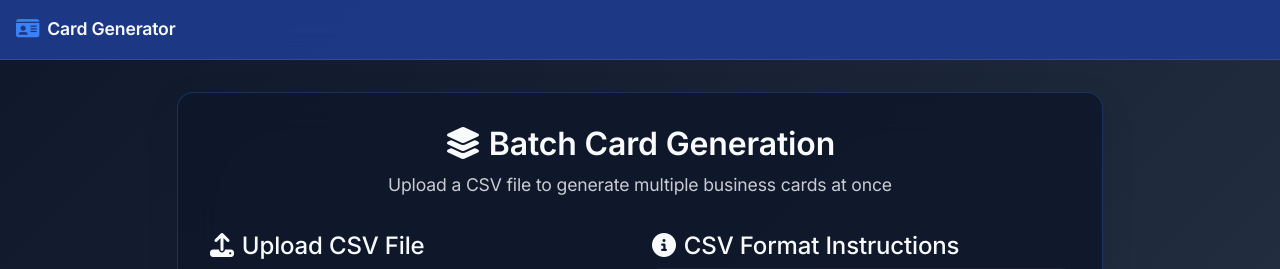
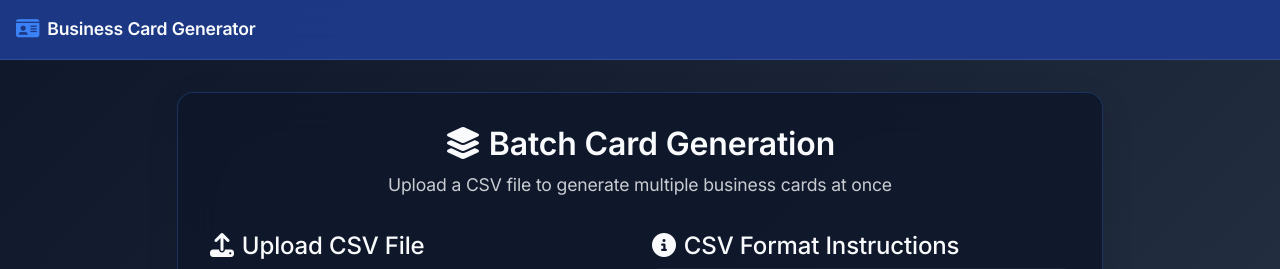
Before and after one commit to julisunkan/cardtico, a Flask app: page /batch in a window 1280 px wide. Shown: the top 269 px of the page. Run offline with Flask 3, Linux system fonts and the light colour scheme.

Commit message:
Update application title to be more specific
Rename 'Card Generator' to 'Business Card Generator' in templates/layout.html.

Replit-Commit-Author: Agent
Replit-Commit-Session-Id: c3c1e961-2760-4907-b2c2-da8feba171a0
Replit-Commit-Checkpoint-Type: full_checkpoint
Replit-Commit-Screenshot-Url: https://storage.googleapis.com/screenshot-production-us-central1/659e2699-1179-405b-a04f-51444be5838f/c3c1e961-2760-4907-b2c2-da8feba171a0/WUuKTst

```diff
--- a/templates/layout.html
+++ b/templates/layout.html
@@ -30,7 +30,7 @@
         <div class="header-content">
             <div class="app-title">
                 <i class="fas fa-id-card app-icon"></i>
-                <span>Card Generator</span>
+                <span>Business Card Generator</span>
             </div>
         </div>
     </header>
```
